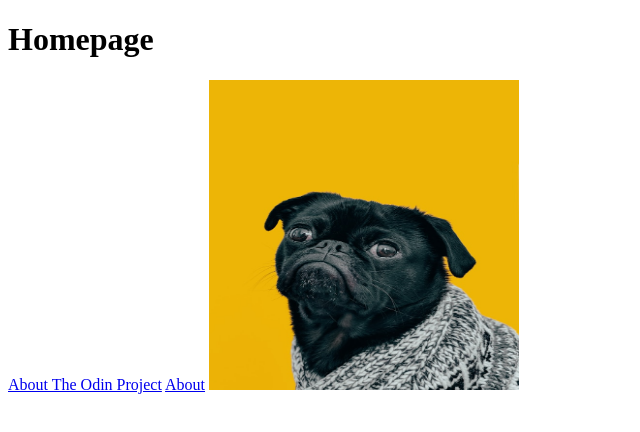
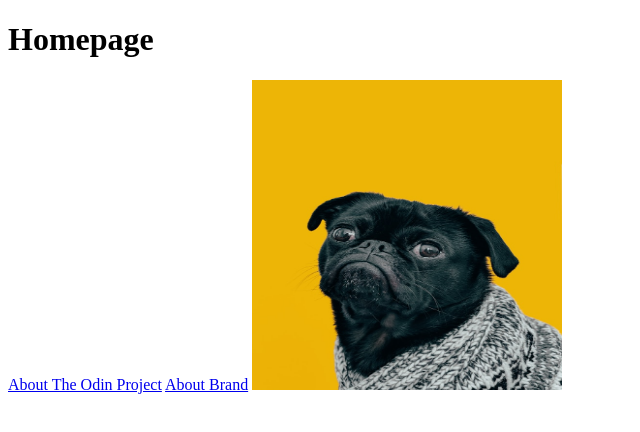
Before and after one commit to Martinsoj/olans, a plain HTML site: page index.html in a window 1280 px wide. Shown: the whole page, without its empty margins (0-640 px from the left). Drawn offline with Linux system fonts and the light colour scheme.

Commit message:
brand name change

```diff
--- a/index.html
+++ b/index.html
@@ -9,7 +9,7 @@
     <h1>Homepage</h1>
     <a href="https://www.theodinproject.com/about">About The Odin Project</a>
 
-    <a href="./pages/about.html">About</a>
+    <a href="./pages/about.html">About Brand</a>
 
     <img src="./images/dog.jpg" alt="dog logo" height="310" width="310"">
 </body>
```
